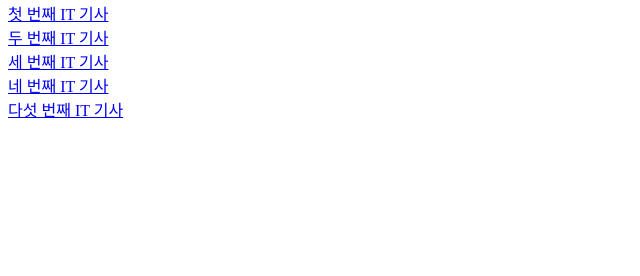
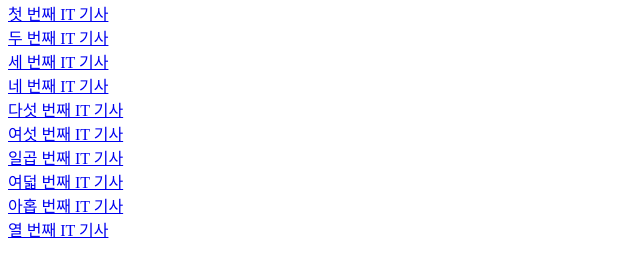
Before and after one commit to yerinini/mis2501, a plain HTML site: page index.html in a window 1280 px wide. Shown: the part 74-350 px from the top of the page, without its empty margins (0-640 px from the left). Drawn offline with Linux system fonts and the light colour scheme.

Commit message:
Update index.html

```diff
--- a/index.html
+++ b/index.html
@@ -9,5 +9,10 @@
     <a href="https://www.psnews.co.kr/news/articleView.html?idxno=2082732" target="_blank">세 번째 IT 기사</a><br>
     <a href="https://www.segye.com/newsView/20250328513477?OutUrl=naver" target="_blank">네 번째 IT 기사</a><br>
     <a href="https://n.news.naver.com/article/214/0001416767?sid=104" target="_blank">다섯 번째 IT 기사</a><br>
+    <a href="https://www.sisajournal.com/news/articleView.html?idxno=329701" target="_blank">여섯 번째 IT 기사</a><br>
+    <a href="https://www.nocutnews.co.kr/news/6332575?utm_source=naver&utm_medium=article&utm_campaign=20250429055800" target="_blank">일곱 번째 IT 기사</a><br>
+    <a href="https://n.news.naver.com/article/022/0004032062" target="_blank">여덟 번째 IT 기사</a><br>
+    <a href="https://www.news2day.co.kr/article/20250513500061" target="_blank">아홉 번째 IT 기사</a><br>
+    <a href="https://news.sbs.co.kr/news/endPage.do?news_id=N1008107241&plink=SHARE&cooper=COPY" target="_blank">열 번째 IT 기사</a><br>
   </body>
 </html>
```
